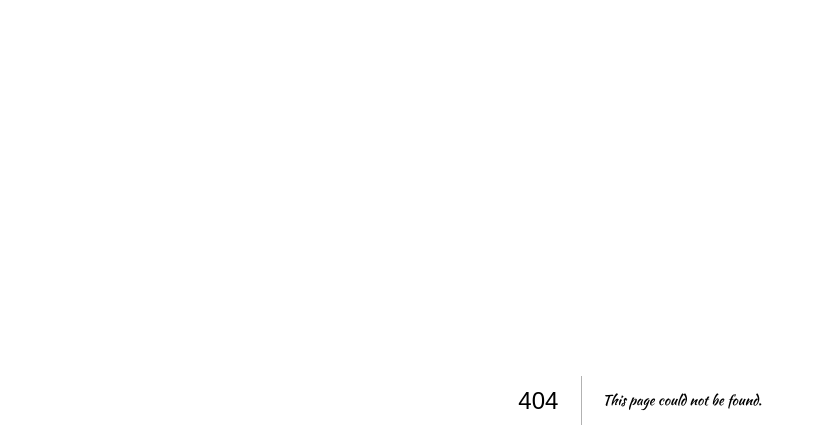
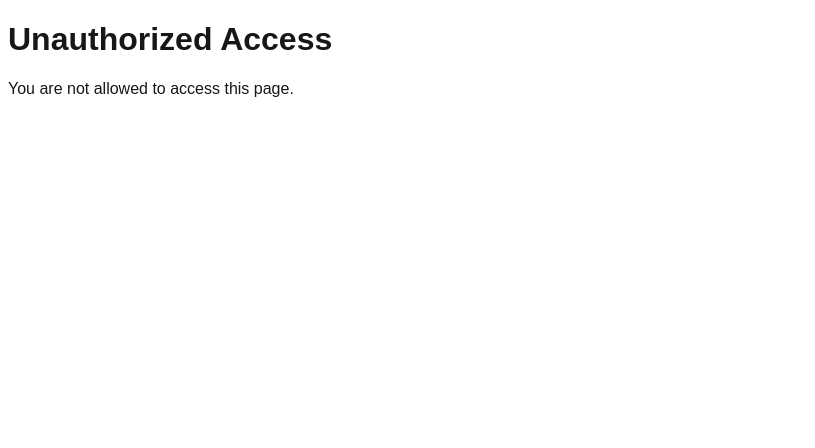
Before and after one commit to andrewindeche/brandinfluencerapp, a Next.js app in the folder frontend/: page /unauthorized in a window 1280 px wide. Before the commit this address had no page. Shown: the top 448 px of the page, without its empty margins (0-815 px from the left). Built offline with nearby package versions, Linux system fonts and the light colour scheme; a web font is replaced by a local one.

Commit message:
add unauthorized access page

```diff
--- /dev/null
+++ b/frontend/src/pages/unauthorized.tsx
@@ -0,0 +1,8 @@
+export default function Unauthorized() {
+  return (
+    <div>
+      <h1>Unauthorized Access</h1>
+      <p>You are not allowed to access this page.</p>
+    </div>
+  );
+}
```
